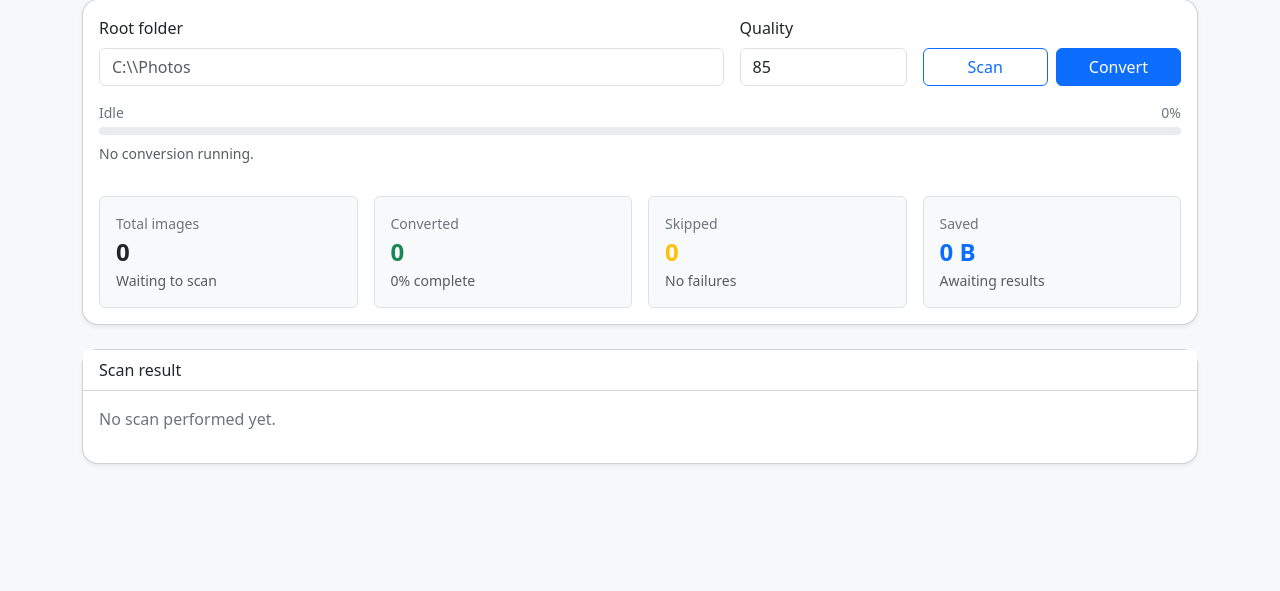
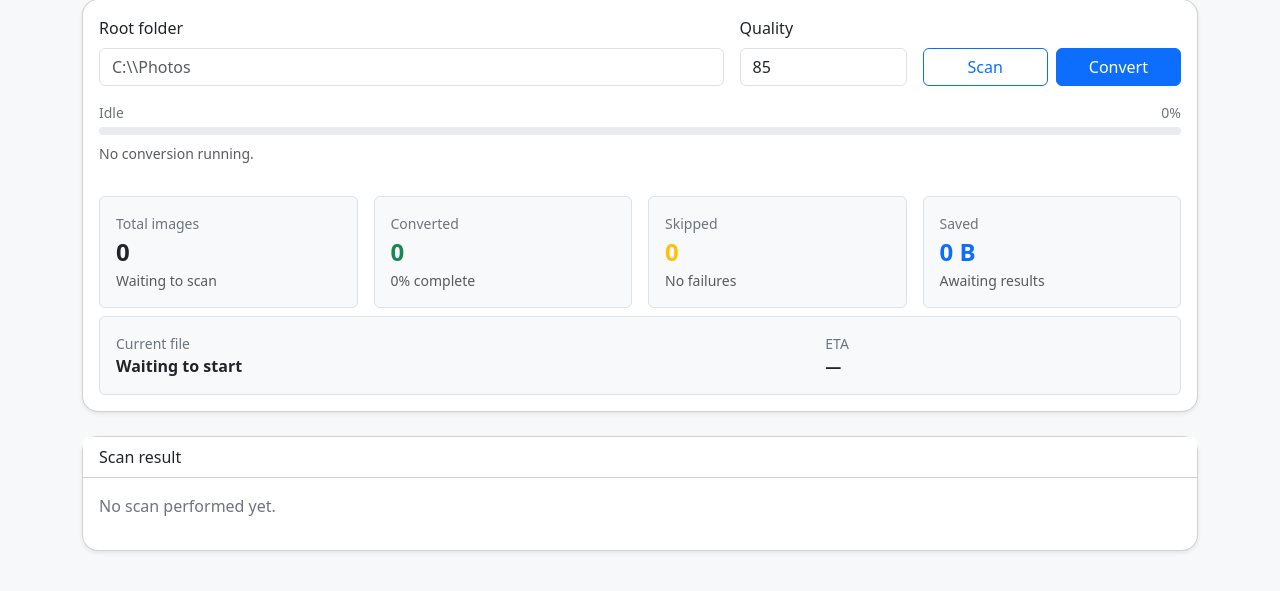
Before and after one commit to scott-dowell/ImageTools, a Flask app: page / in a window 1280 px wide. Shown: the part 163-754 px from the top of the page. Run offline with Flask 3, Linux system fonts and the light colour scheme.

Commit message:
Add live current-file and ETA cards
Closes #19

```diff
--- a/app.py
+++ b/app.py
@@ -23,6 +23,7 @@ _run_state = {
     "current_file": "",
     "progress_percent": 0.0,
     "saved_bytes": 0,
+    "eta_seconds": 0,
     "started_at": None,
     "completed_at": None,
     "result": None,
@@ -38,6 +39,21 @@ def _run_state_for_json() -> dict:
             value = state.get(key)
             if isinstance(value, datetime):
                 state[key] = value.isoformat()
+        if state.get("state") == "running" and state.get("started_at") and state.get("total"):
+            started_at = state.get("started_at")
+            if isinstance(started_at, datetime):
+                elapsed_seconds = max(1, int((datetime.utcnow() - started_at).total_seconds()))
+            else:
+                elapsed_seconds = 1
+            processed = int(state.get("processed", 0) or 0)
+            total = int(state.get("total", 0) or 0)
+            if processed > 0 and total > processed:
+                eta_seconds = int((elapsed_seconds / processed) * (total - processed))
+            else:
+                eta_seconds = 0
+            state["eta_seconds"] = max(0, eta_seconds)
+        else:
+            state["eta_seconds"] = 0
         state.pop("processed_paths", None)
         state.pop("completed_paths", None)
         return state
--- a/templates/index.html
+++ b/templates/index.html
@@ -91,6 +91,20 @@
               <div id="summarySavedSub" class="small text-muted">Awaiting results</div>
             </div>
           </div>
+          <div class="col-md-12 mt-2">
+            <div class="border rounded p-3 bg-light">
+              <div class="row g-3">
+                <div class="col-md-8">
+                  <div class="small text-secondary">Current file</div>
+                  <div id="summaryCurrentFile" class="fw-semibold text-truncate">Waiting to start</div>
+                </div>
+                <div class="col-md-4">
+                  <div class="small text-secondary">ETA</div>
+                  <div id="summaryEta" class="fw-semibold">—</div>
+                </div>
+              </div>
+            </div>
+          </div>
         </div>
       </div>
     </div>
@@ -127,6 +141,8 @@
     const summarySkippedSub = document.getElementById('summarySkippedSub');
     const summarySaved = document.getElementById('summarySaved');
     const summarySavedSub = document.getElementById('summarySavedSub');
+    const summaryCurrentFile = document.getElementById('summaryCurrentFile');
+    const summaryEta = document.getElementById('summaryEta');
     let progressTimer = null;
 
     function getDisplayFolderPath(folderPath, rootPath) {
@@ -155,6 +171,9 @@
       summarySkippedSub.textContent = skipped > 0 ? `${skipped} skipped` : 'No failures';
       summarySaved.textContent = formatBytes(savedBytes);
       summarySavedSub.textContent = data.state === 'done' ? 'Session complete' : 'Live estimate';
+      const currentFile = data.current_file ? String(data.current_file).split('\\').pop() : 'Waiting to start';
+      summaryCurrentFile.textContent = data.current_file || 'Waiting to start';
+      summaryEta.textContent = data.state === 'running' && data.eta_seconds ? formatEta(data.eta_seconds) : '—';
     }
 
     function renderFolderResults(items) {
@@ -198,6 +217,16 @@
           </div>
         </div>
       `;
+    }
+
+    function formatEta(seconds) {
+      if (!seconds) return 'Calculating…';
+      const mins = Math.floor(seconds / 60);
+      if (mins >= 60) {
+        const hours = Math.floor(mins / 60);
+        return `${hours}h ${mins % 60}m remaining`;
+      }
+      return `${mins}m remaining`;
     }
 
     function formatBytes(bytes) {
```
Also changed, not shown: tests/test_converter.py (+14 -0 lines), CHANGELOG.md.
